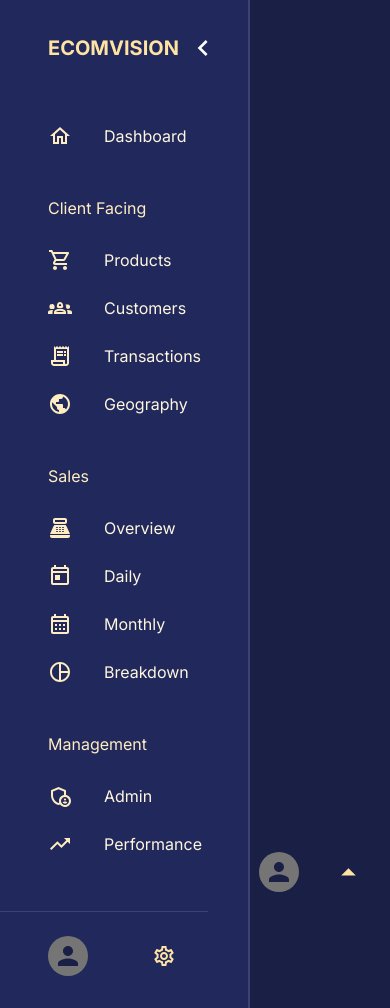
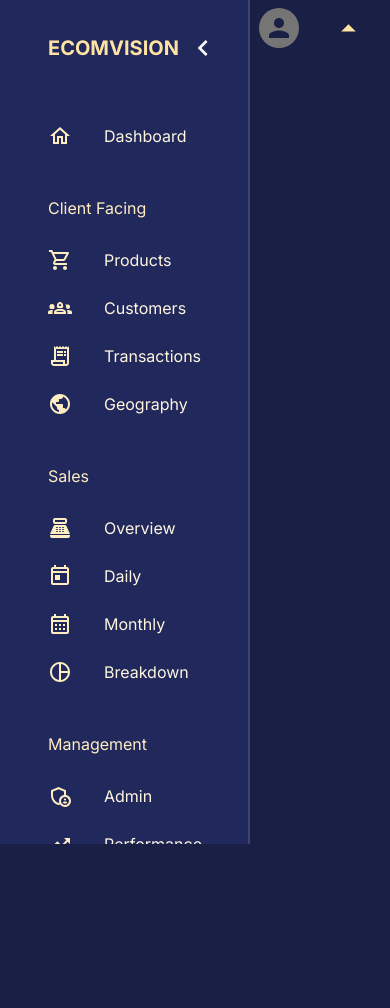
Before and after one commit to anshkush92/admin-dashboard-mern, a React (Create React App) app in the folder client/: page / in a window 390 px wide. After the commit the page ends 844 px from the top, so only its background shows below. Built offline with nearby package versions, Linux system fonts and the light colour scheme; no server answers.

Commit message:
Fixing the UI changes, which made the app unrespnsives, changed isNonMobileWidth and changed position of PAPER in the DRAWER component (IMP)

```diff
--- a/client/src/App.js
+++ b/client/src/App.js
@@ -7,6 +7,7 @@ import themeSettings from "./theme";
 import Layout from "./components/Layout/Layout";
 
 import Dashboard from "./pages/Dashboard";
+import Products from "./pages/Products";
 
 function App() {
   // Gets the current mode state from the redux store
@@ -23,7 +24,8 @@ function App() {
         <Routes>
           <Route element={<Layout />}>
             <Route path="/" element={<Dashboard />} />
-            <Route path="/dashboard" element={<Dashboard />}></Route>
+            <Route path="/dashboard" element={<Dashboard />} />
+            <Route path="/products" element={<Products />} />
           </Route>
         </Routes>
       </ThemeProvider>
--- /dev/null
+++ b/client/src/components/Common/Header.jsx
@@ -0,0 +1,22 @@
+import { Typography, Box, useTheme } from "@mui/material";
+
+const Header = ({ title, subtitle }) => {
+  const theme = useTheme();
+  return (
+    <Box>
+      <Typography
+        variant="h2"
+        color={theme.palette.secondary[100]}
+        fontWeight="bold"
+        sx={{ mb: "5px" }}
+      >
+        {title}
+      </Typography>
+      <Typography variant="h5" color={theme.palette.secondary[300]}>
+        {subtitle}
+      </Typography>
+    </Box>
+  );
+};
+
+export default Header;
--- a/client/src/components/Layout/Layout.jsx
+++ b/client/src/components/Layout/Layout.jsx
@@ -10,7 +10,8 @@ const Layout = () => {
   // Learn use case of <Outlet /> (Very Good) https://www.youtube.com/watch?v=dkKlhaeGO7E
 
   // Gives true if the screen is greater than 600px otherwise false
-  const isNonMobile = useMediaQuery("(min-width: 600px)");
+  const isNonMobile = useMediaQuery("(min-width: 725px)");
+  console.log("🚀 ~ file: Layout.jsx:14 ~ Layout ~ isNonMobile", isNonMobile);
 
   const { userId } = useSelector((state) => state.toggleMode);
   // Trying how to request the data from the database using the RTK Query
--- a/client/src/components/Navbar/Navbar.jsx
+++ b/client/src/components/Navbar/Navbar.jsx
@@ -34,11 +34,6 @@ const Navbar = ({ user }) => {
   // State for managing the anchor element for the dropdown menu
   const [anchorEl, setAnchorEl] = useState(null);
   const isDropdownOpen = Boolean(anchorEl);
-  console.log(
-    "🚀 ~ file: Navbar.jsx:33 ~ Navbar ~ isDropdownOpen",
-    isDropdownOpen
-  );
-
   const handleClick = (event) => {
     setAnchorEl(event.currentTarget);
   };
@@ -46,8 +41,6 @@ const Navbar = ({ user }) => {
   const handleClose = () => {
     setAnchorEl(null);
   };
-
-  console.log("🚀 ~ file: Navbar.jsx:25 ~ Navbar ~ user", user);
   const theme = useTheme();
   const dispatch = useDispatch();
 
--- a/client/src/components/Sidebar/Sidebar.jsx
+++ b/client/src/components/Sidebar/Sidebar.jsx
@@ -28,13 +28,8 @@ import { toggleSidebar } from "../../features/Toggle/ToggleSidebar.slice";
 import navItems from "../../data/navItems";
 
 const Sidebar = ({ drawerWidth, isNonMobile, user }) => {
-  console.log("🚀 ~ file: Sidebar.jsx:26 ~ Sidebar ~ user", user);
   const [activePage, setActivePage] = useState("");
-  // console.log("🚀 ~ file: Sidebar.jsx:42 ~ Sidebar ~ activePage", activePage);
-
   const { isSidebarOpen } = useSelector((state) => state.toggleSidebar);
-  // console.log("🚀 ~ file: Sidebar.jsx:39 ~ navItems", navItems);
-
   // Very Good use of useLocation() hook ---> https://www.youtube.com/watch?v=GlP2yASKjLM
   // To get the page on which we are currently
   const { pathname } = useLocation();
@@ -55,7 +50,7 @@ const Sidebar = ({ drawerWidth, isNonMobile, user }) => {
 
   return (
     isSidebarOpen && (
-      <Box component="nav" height="100%">
+      <Box component="nav">
         <Drawer
           open={isSidebarOpen}
           onClose={() => dispatch(toggleSidebar())}
@@ -69,11 +64,10 @@ const Sidebar = ({ drawerWidth, isNonMobile, user }) => {
               boxSizing: "border-box",
               borderWidth: isNonMobile ? 0 : "2px",
               width: drawerWidth,
-              position: "relative",
             },
           }}
         >
-          <Box width="100%" marginBottom="8.25rem">
+          <Box width="100%">
             <Box sx={{ margin: "1.5rem 2rem 2rem 3rem" }}>
               <FlexBetween sx={{ color: theme.palette.secondary.main }}>
                 <Box
@@ -147,13 +141,13 @@ const Sidebar = ({ drawerWidth, isNonMobile, user }) => {
             </List>
           </Box>
 
-          <Box sx={{ position: "absolute", bottom: "2rem" }}>
+          <Box>
             <Divider />
             <FlexBetween
               sx={{
                 textTransform: "none",
-                gap: "2rem",
-                m: "1.5rem 2rem 0 3rem",
+                gap: "1.5rem",
+                m: "1.5rem 2rem 2rem 3rem",
               }}
             >
               <Box>
--- /dev/null
+++ b/client/src/pages/Products.jsx
@@ -0,0 +1,44 @@
+import React, { useState } from "react";
+import {
+  Box,
+  Card,
+  CardActions,
+  CardContent,
+  Collapse,
+  Button,
+  Typography,
+  Rating,
+  useTheme,
+  useMediaQuery,
+  CircularProgress,
+  Grid,
+} from "@mui/material";
+
+import Header from "../components/Common/Header";
+import { useGetProductsQuery } from "../services/api/api";
+
+const Products = () => {
+  // For getting the products from the Database, using RTK Query
+  const { data, isLoading } = useGetProductsQuery();
+  console.log("🚀 ~ file: Products.jsx:23 ~ Products ~ data", data);
+  const theme = useTheme();
+
+  return (
+    <Box m="1.5rem 2.5rem">
+      <Header title="PRODUCTS" subtitle="See your list of products .." />
+      {data || isLoading ? (
+        <Grid container rowSpacing="20px" columnSpacing="1.33%">
+          {data?.productWithStats?.map((product, index) => (
+            <Grid key={index} item xs={12} md={6} lg={3}>
+              Hello
+            </Grid>
+          ))}
+        </Grid>
+      ) : (
+        <CircularProgress />
+      )}
+    </Box>
+  );
+};
+
+export default Products;
```
